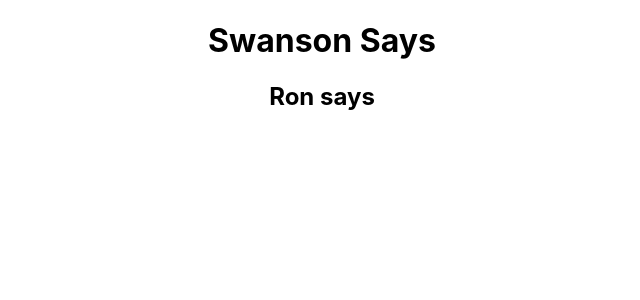
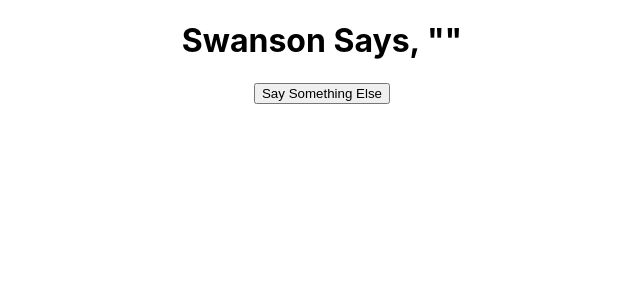
Before and after one commit to conconartist/swanson-sayings, a React (Create React App) app: page / in a window 1280 px wide. Shown: the top 300 px of the page, without its empty margins (318-958 px from the left). Built offline with nearby package versions, Linux system fonts and the light colour scheme; no server answers.

Commit message:
Set up network request to API

```diff
--- a/src/App.js
+++ b/src/App.js
@@ -1,19 +1,29 @@
 import React, { Component } from 'react';
-import Quotes from './Quotes/Quotes.js'
 import './App.css';
 
 class App extends Component {
   constructor() {
     super();
     this.state = {
-      quotes: []
+      quote: "",
+      error: false
     }
+  }
+  componentDidMount = () => {
+    fetch('https://ron-swanson-quotes.herokuapp.com/v2/quotes')
+    .then(response => response.json())
+    .then(data => {
+      this.setState({quote: data})
+      console.log(this.state.quote)
+    }).catch(error => {
+      this.setState({error: true})
+    })
   }
   render() {
     return (
       <main className='App'>
-        <h1>Swanson Says</h1>
-        <Quotes />
+        <h1>Swanson Says, "{this.state.quote}"</h1>
+        <button>Say Something Else</button>
       </main>
     )
   }
--- a/src/Quotes/Quotes.js
+++ /dev/null
@@ -1,11 +0,0 @@
-import React from 'react';
-import './Quotes.css';
-
-const Quotes = () => {
-
-    return (
-        <h2>Ron says</h2>
-    )
-}
-
-export default Quotes;
```
Also changed, not shown: src/Quotes/Quotes.css (deleted).
